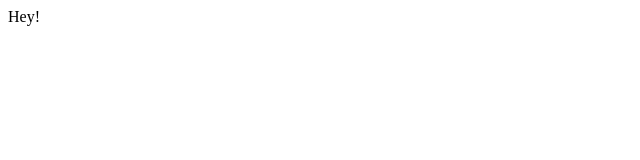
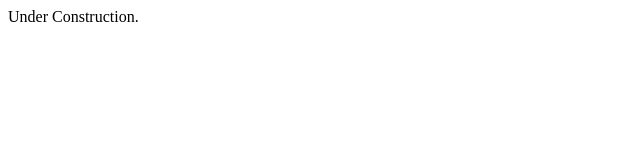
Before and after one commit to ymshin/ymshin.github.io, a plain HTML site: page index.html in a window 1280 px wide. Shown: the whole page, without its empty margins (0-640 px from the left). Drawn offline with Linux system fonts and the light colour scheme.

Commit message:
testing usage

```diff
--- a/index.html
+++ b/index.html
@@ -5,7 +5,6 @@
     <title>Portal Page</title>
 </head>
 <body>
-Hey!
-
+Under Construction.
 </body>
 </html>
```
